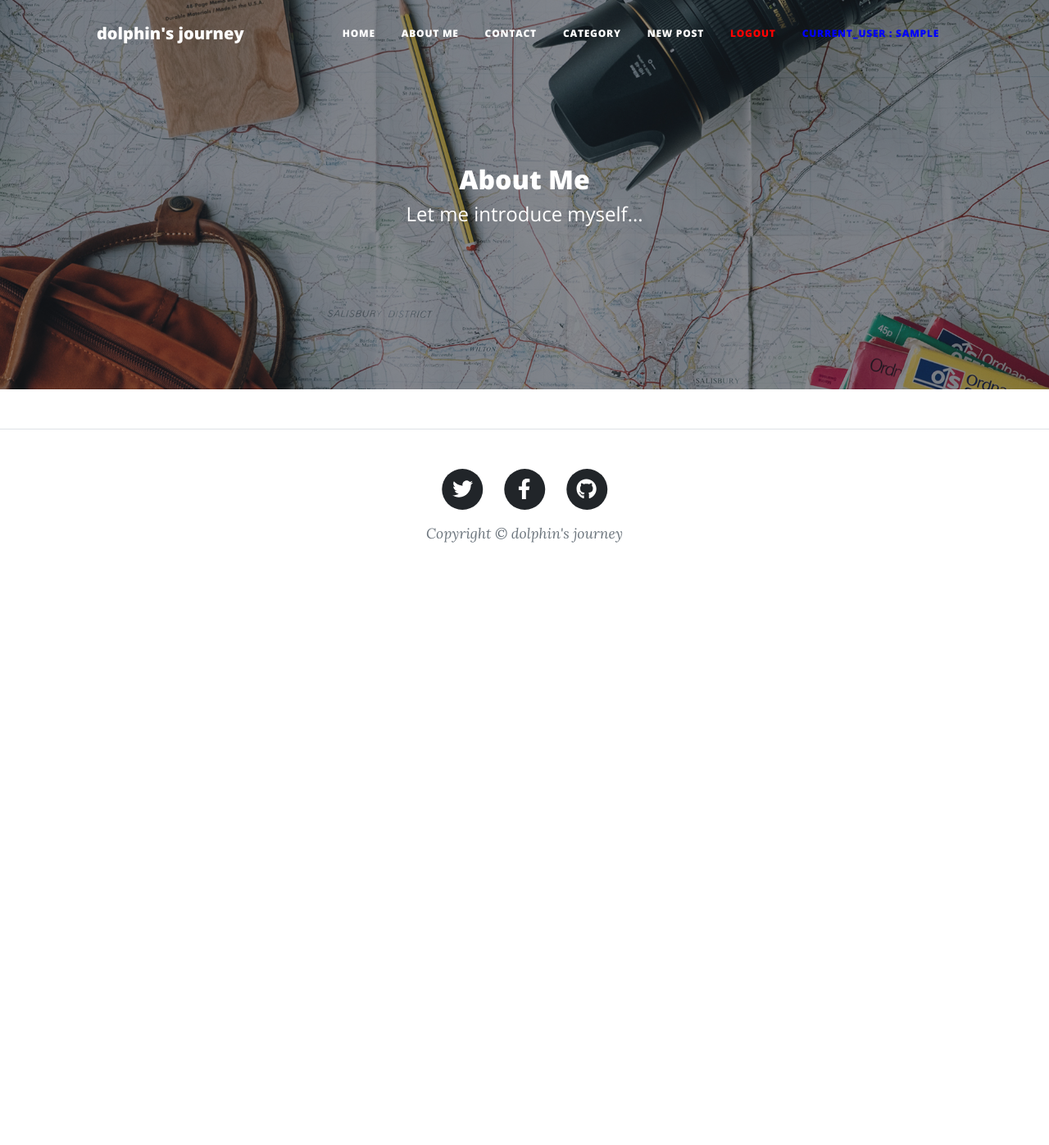
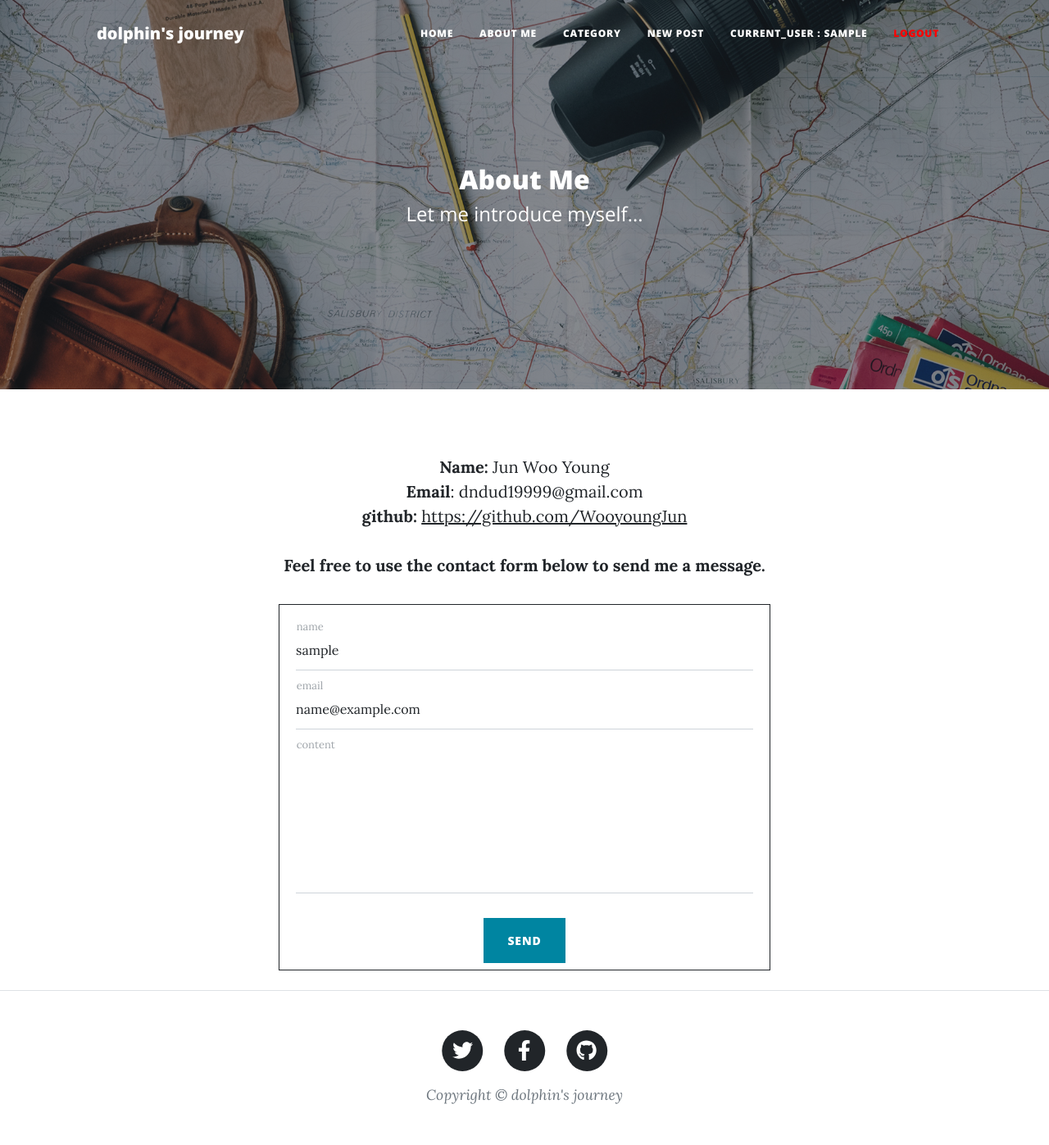
Before and after one commit to WooyoungJun/MyBlog_project, a Flask app: page /about-me in a window 1280 px wide. Shown: the whole page at 82% size. Before the commit the page ends 662 px from the top, so only its background shows below. Run offline with Flask 3, Linux system fonts and the light colour scheme; the visitor is signed in with stand-in values (Sample User, id 1); data that the repository does not hold is empty; some libraries are stand-ins or nearby versions.

Commit message:
ContactForm, Message, MessageAdmin 모델 생성

```diff
--- a/flask_app/blog/forms.py
+++ b/flask_app/blog/forms.py
@@ -29,3 +29,13 @@ class PostForm(FlaskForm):
 
 class CommentForm(FlaskForm):
     content = TextAreaField('content', validators=[DataRequired('댓글을 작성해주세요.')])
+
+class ContactForm(FlaskForm):
+    name = StringField('name', render_kw={'readonly': True})
+    email = EmailField('email', render_kw={'readonly': True})
+    content = TextAreaField('content', validators=[DataRequired('내용을 입력해주세요.')])
+
+    def __init__(self, *args, **kwargs):
+        super(ContactForm, self).__init__(*args, **kwargs)
+        self.name.data = current_user.username
+        self.email.data = current_user.email
--- a/flask_app/blog/models.py
+++ b/flask_app/blog/models.py
@@ -93,11 +93,20 @@ class Comment(db.Model):
     def __repr__(self):
         return f'{self.__class__.__name__}(title={self.content})>'
 
+class Message(db.Model):
+    id = db.Column(db.Integer, primary_key=True)
+    content = db.Column(db.Text, nullable=False)
+
+    user_id = db.Column(db.Integer, db.ForeignKey('user.id', ondelete='CASCADE'), nullable=False)
+
+    user = db.relationship('User', backref=db.backref('user_messages', cascade='delete, delete-orphan'), lazy='selectin')
+
 def get_model(arg):
     models = {
         'user': User,
         'post': Post,
         'category': Category,
         'comment': Comment,
+        'message': Message
     }
     return models[arg]
--- a/flask_app/blog/templates/base.html
+++ b/flask_app/blog/templates/base.html
@@ -38,7 +38,6 @@
 
                         <li class="nav-item"><a class="nav-link px-lg-3 py-3 py-lg-4" href="{{url_for('views.home')}}">Home</a></li>
                         <li class="nav-item"><a class="nav-link px-lg-3 py-3 py-lg-4" href="{{url_for('views.about_me')}}">About Me</a></li>
-                        <li class="nav-item"><a class="nav-link px-lg-3 py-3 py-lg-4" href="{{url_for('views.contact')}}">Contact</a></li>
                         <li class="nav-item"><a class="nav-link px-lg-3 py-3 py-lg-4" href="{{url_for('views.category')}}">Category</a></li>
 
                         <!-- 로그인 상태 X일 때 -->
@@ -47,8 +46,8 @@
                             <li class="nav-item"><a class="nav-link px-lg-3 py-3 py-lg-4" href="{{url_for('auth.sign_up')}}">Sign Up</a></li>
                         {% else %}
                             <li class="nav-item"><a class="nav-link px-lg-3 py-3 py-lg-4" href="{{url_for('views.post_create')}}">New Post</a></li>
+                            <li class="nav-item"><a class="nav-link px-lg-3 py-3 py-lg-4" href="#!">current_user : {{user.username}}</a></li>
                             <li class="nav-item"><a class="nav-link px-lg-3 py-3 py-lg-4" style="color:red" href="{{url_for('auth.logout')}}">Logout</a></li>
-                            <li class="nav-item"><a class="nav-link px-lg-3 py-3 py-lg-4" style="color:blue" href="#!">current_user : {{user.username}}</a></li>
                         {% endif %}
 
                     </ul>
--- a/flask_app/blog/templates/views/about_me.html
+++ b/flask_app/blog/templates/views/about_me.html
@@ -18,5 +18,40 @@
 {% endblock %}
 
 {% block content %}
+<section class="about-section text-center" style="margin: 24px;">
+    <div class="container">
+        <div class="row">
+            <div class="col mx-auto">
+                <p class="text">
+                    <b>Name:</b> Jun Woo Young <br>
+                    <b>Email</b>: dndud19999@gmail.com <br>
+                    <b>github:</b> <a href="https://github.com/WooyoungJun">https://github.com/WooyoungJun</a><br><br>
 
+                    <b>Feel free to use the contact form below to send me a message.</b>
+                </p>
+            </div>
+        </div>
+        <div class="row justify-content-center">
+            <div class="row" style="border: 1px solid; padding: 8px; max-width: 600px; min-width: 200px;">
+                <div class="col mx-auto">
+                    <form id="contactForm" method="POST">
+                        {{form.csrf_token}}
+                        {% for field in form if field.name != 'csrf_token'%}
+                            <div class="form-floating">
+                                {{ field(id=field.id, class="form-control" ~ (' is-invalid' if field.errors else ''), required=True,
+                                style=("font-size: 16px;" ~ ("height:200px; resize: none;" if field.name == 'content' else ""))) }}
+                                <label for="{{ field.id }}" {% if field.errors %} class="invalid-feedback" {% endif %}>{{ field.label.text }}</label>
+                                {% for error in field.errors %}
+                                    <span class="invalid-feedback" style="font-size: 16px; color:red;">{{ error }}</span>
+                                {% endfor %}
+                            </div>
+                        {% endfor %}
+                        <br />
+                        <button class="btn btn-primary text-uppercase" id="submitButton" type="submit">send</button>
+                    </form>
+                </div>
+            </div>
+        </div>
+    </div>
+</section>
 {% endblock %}
--- a/flask_app/blog/templates/views/post_read.html
+++ b/flask_app/blog/templates/views/post_read.html
@@ -11,8 +11,8 @@
                 <div class="post-heading">
                     <div id="title" name="title"><h2>{{post.title}}</h2></div>
                     <span class="meta">
-                        <div id="author" name="author"><p>Post Author: <a href="#!">{{post.user.username}}</a></p></div>
-                        <div id="category" name="category"><p>Category: <a href="#!">{{post.category.name}}</a></p></div>
+                        <div id="author" name="author"><p>Post Author: <a href="{{url_for('views.user_posts', user_id=post.user.id)}}">{{post.user.username}}</a></p></div>
+                        <div id="category" name="category"><p>Category: <a href="{{url_for('views.posts_list', category_id=post.category.id)}}">{{post.category.name}}</a></p></div>
                         <p>Post created at : {{post.date_created | datetime}}</p>
                         {% if user.id == post.user.id %}
                         <button class="btn btn-info" id="edit_button">
--- a/flask_app/blog/views.py
+++ b/flask_app/blog/views.py
@@ -1,6 +1,6 @@
 from flask import Blueprint, abort, flash, jsonify, url_for, redirect, render_template, request
 from flask_login import current_user, login_required
-from blog.forms import CommentForm, PostForm
+from blog.forms import CommentForm, ContactForm, PostForm
 from blog.models import db, get_model
 from sqlalchemy.orm import selectinload
 
@@ -18,16 +18,45 @@ def home():
     return render_template(BASE_VIEWS_DIR + "posts_list.html",
         user=current_user,
         posts=posts,
+        type = 'home',
+        category_name='all',
+    )
+
+@views.route("/user_posts/<int:user_id>")
+def user_posts(user_id):
+    # posts = get_model('post').query.all() # N+1문제 발생
+    selected_user = db.session.get(get_model('user'), user_id, options=[selectinload(get_model('user').user_posts)])
+    return render_template(BASE_VIEWS_DIR + "posts_list.html",
+        user=current_user,
+        selected_user=selected_user,
+        posts=selected_user.user_posts,
+        type = 'user_posts',
         category_name='all'
     )
 
-@views.route("/about-me")
+@views.route("/about-me", methods=['GET', 'POST'])
 def about_me():
-    return render_template(BASE_VIEWS_DIR + "about_me.html", user=current_user)
+    form = ContactForm()
 
-@views.route('/contact')
-def contact():
-    return render_template(BASE_VIEWS_DIR + "contact.html", user=current_user)
+    if request.method == 'POST' and form.validate_on_submit():
+        message = get_model('message')(
+            content=form.content.data,
+            user_id=current_user.id,
+        )
+        db.session.add(message)
+        db.session.commit()
+        flash('메세지 전송이 완료되었습니다.', category="success")
+        # 폼 초기화
+        form.content.data = ''
+        return render_template(BASE_VIEWS_DIR + "about_me.html",
+            user=current_user,
+            form=form,
+        )
+    else:
+        return render_template(BASE_VIEWS_DIR + "about_me.html",
+            user=current_user,
+            form=form,
+        )
 
 @views.route('/category')
 def category():
@@ -130,6 +159,7 @@ def posts_list(category_id):
     return render_template(BASE_VIEWS_DIR + "posts_list.html",
         user=current_user,
         posts=posts,
+        type = 'category_posts',
         category_name=category.name,
     )
 
```
Also changed, not shown: flask_app/blog/admin_models.py (+17 -2 lines), flask_app/blog/templates/views/contact.html (deleted, +0 -22 lines), flask_app/blog/templates/views/posts_list.html (+11 -5 lines).
